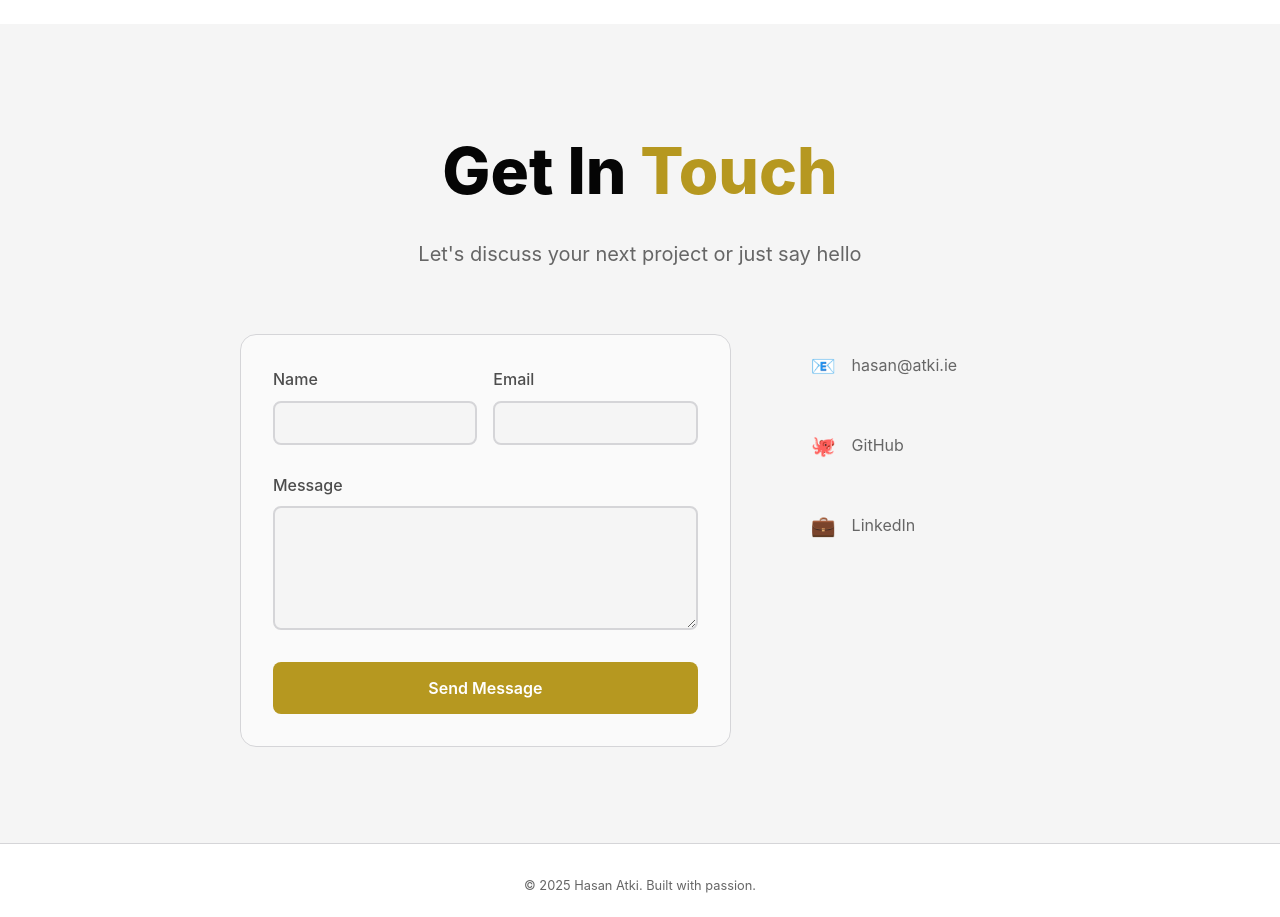
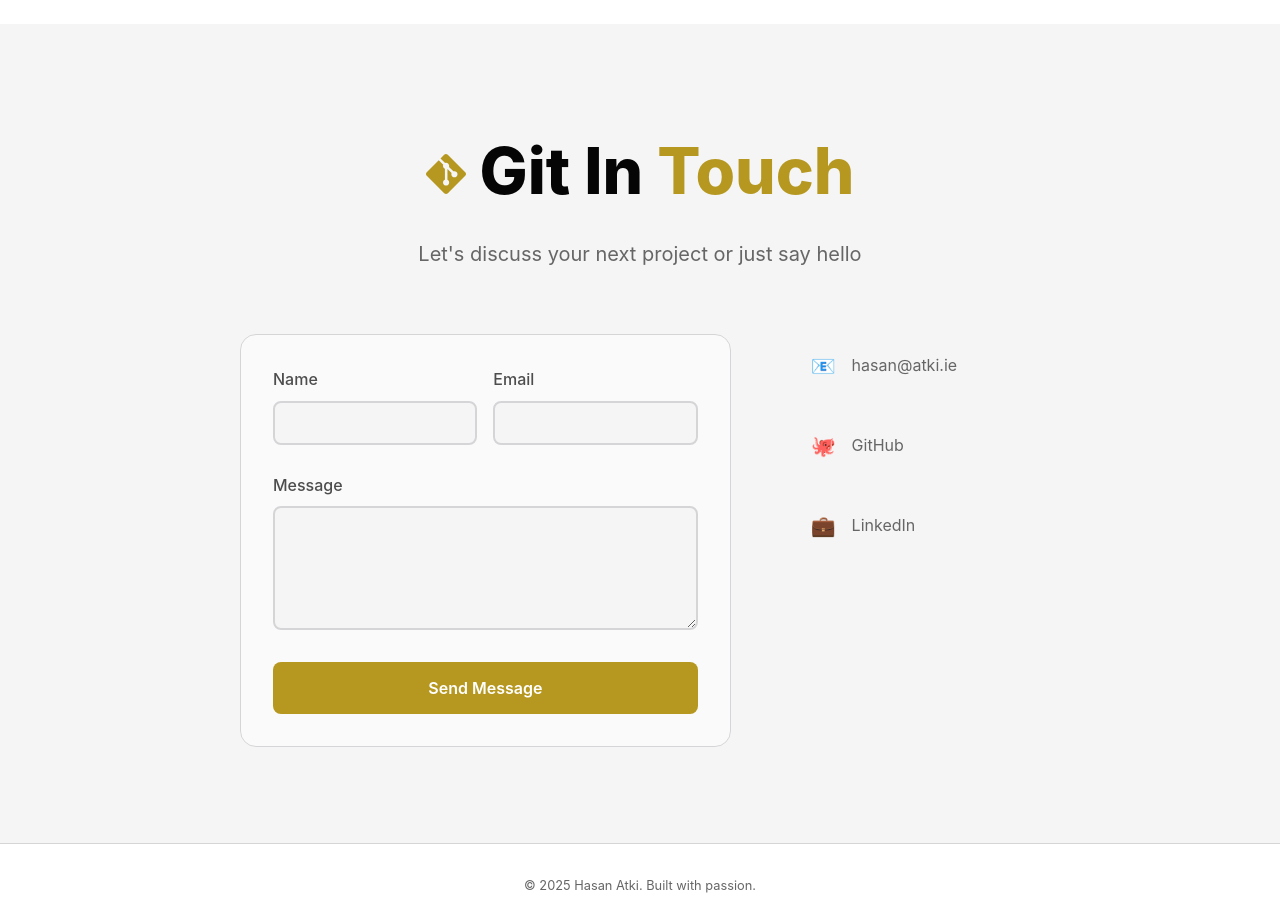
Before and after one commit to aniatki/atki-portfolio-build, a plain HTML site: page index.html in a window 1280 px wide. Shown: the part 2120-3037 px from the top of the page. Drawn offline with Linux system fonts and the light colour scheme.

Commit message:
Add git logo

```diff
--- a/assets/style/style.css
+++ b/assets/style/style.css
@@ -365,6 +365,10 @@ body {
     font-weight: 800;
     font-family: var(--font-family);
     margin-bottom: 1rem;
+}
+
+h2 img {
+    width: clamp(1.5rem, 4vw, 2.5rem);
 }
 
 .section-header p {
--- a/index.html
+++ b/index.html
@@ -140,7 +140,9 @@
 <section id="contact" class="contact">
     <div class="container">
         <div class="section-header">
-            <h2>Get In <span class="accent">Touch</span></h2>
+            <h2>
+                <img src="assets/media/images/git-icon-golden.svg" alt="">
+                Git In <span class="accent">Touch</span></h2>
             <p>Let's discuss your next project or just say hello</p>
         </div>
         <div class="contact-content">
```
Also changed, not shown: assets/media/images/git-icon-golden.svg (added), assets/media/images/git-icon-logo-svgrepo-com.svg (added), assets/media/images/git-icon.svg (added).
